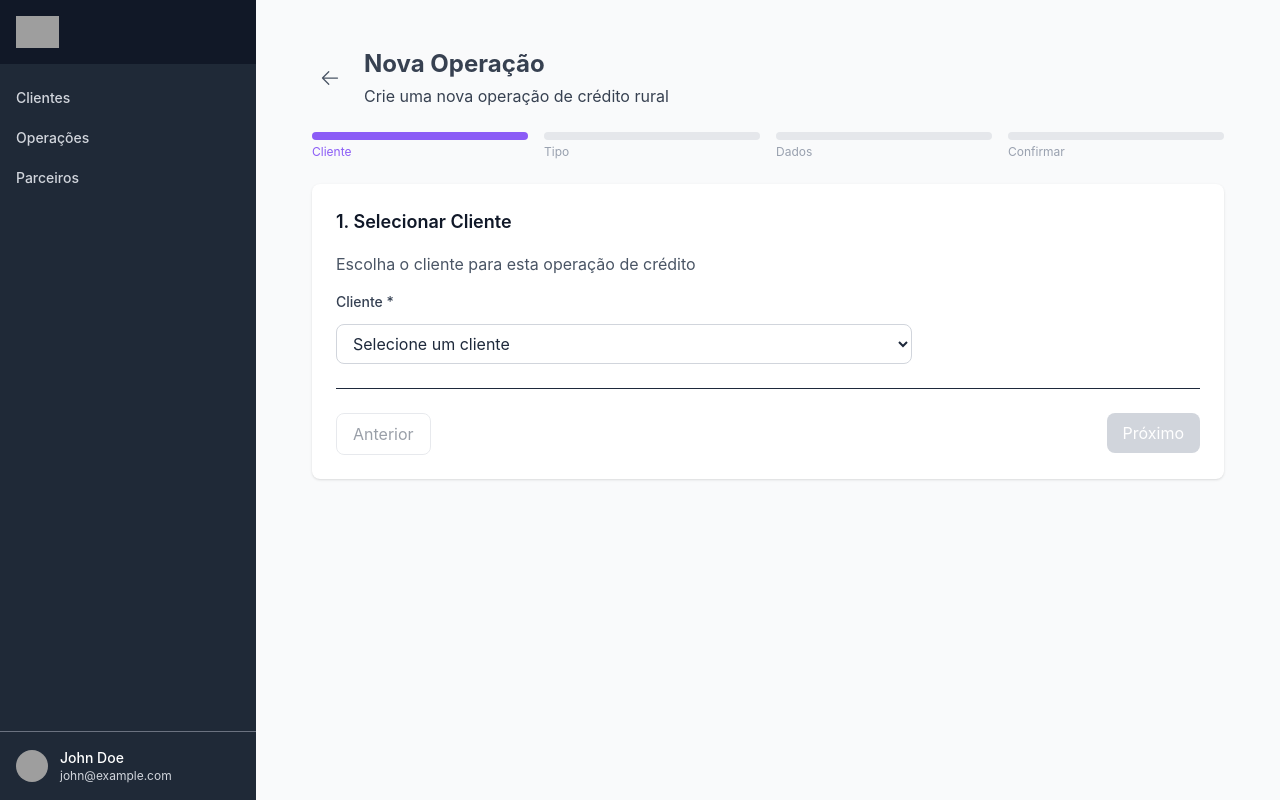
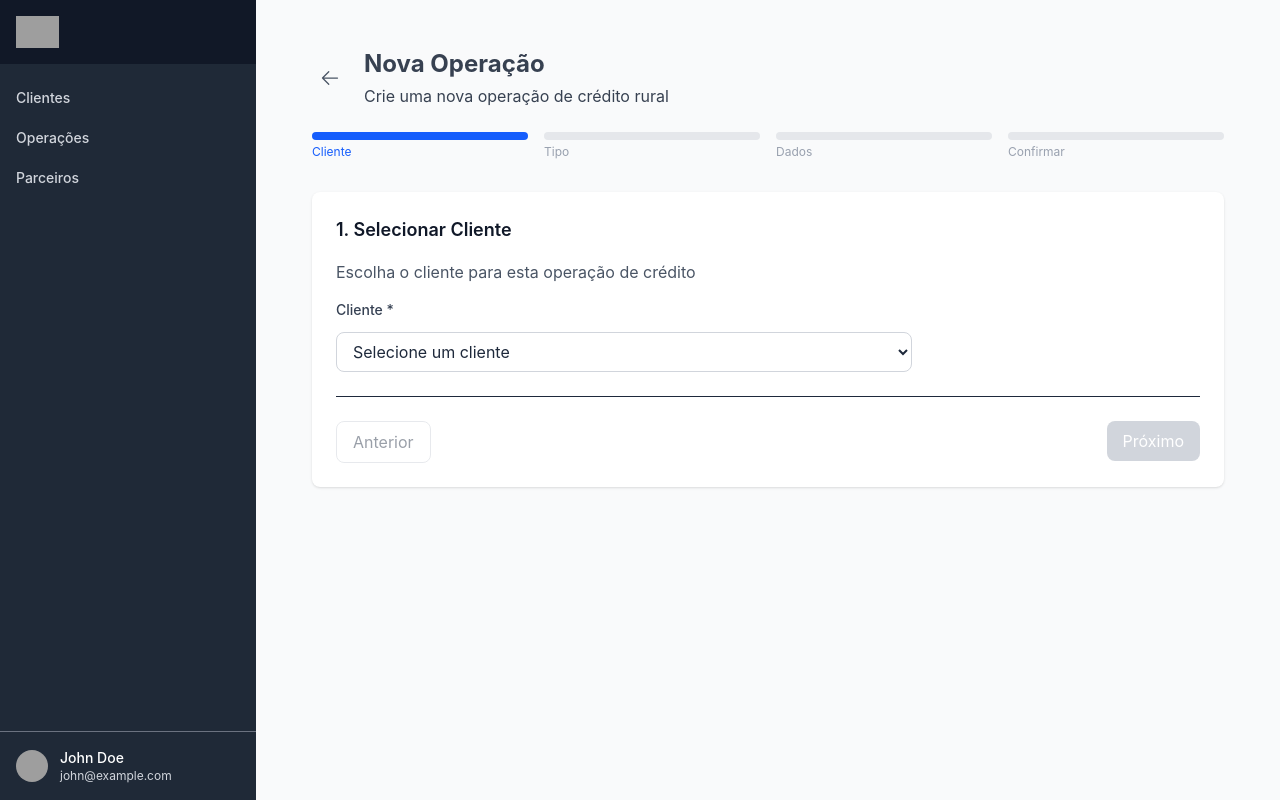
Before and after one commit to Jvctor/chatbot-tour, a React (Vite) app: page /operations/create in a window 1280 px wide. Built offline with nearby package versions, Linux system fonts and the light colour scheme; grey boxes are pictures that could not be loaded.

Commit message:
feat: criando componente StepProgress

```diff
--- /dev/null
+++ b/src/components/StepProgress.tsx
@@ -0,0 +1,40 @@
+import React from 'react';
+
+interface Step {
+  id: number;
+  label: string;
+  completed?: boolean;
+}
+
+interface StepProgressProps {
+  steps: Step[];
+  currentStep: number;
+  className?: string;
+}
+
+const StepProgress: React.FC<StepProgressProps> = ({
+  steps,
+  currentStep,
+  className = ""
+}) => {
+  return (
+    <div className={`mb-8 ${className}`}>
+      <div className="flex items-center space-x-4">
+        {steps.map((step) => (
+          <div key={step.id} className="flex-1">
+            <div className={`h-2 rounded-full transition-colors duration-200 ${
+              step.id <= currentStep ? 'bg-blue-600' : 'bg-gray-200'
+            }`} />
+            <p className={`text-xs mt-1 transition-colors duration-200 ${
+              step.id <= currentStep ? 'text-blue-600' : 'text-gray-400'
+            }`}>
+              {step.label}
+            </p>
+          </div>
+        ))}
+      </div>
+    </div>
+  );
+};
+
+export default StepProgress;
--- a/src/pages/operations/CreateOperation.tsx
+++ b/src/pages/operations/CreateOperation.tsx
@@ -3,6 +3,7 @@ import { Link, useNavigate } from 'react-router-dom';
 import { ArrowLeftIcon } from '@heroicons/react/24/outline';
 import { mockClients } from '../../data/mockData';
 import PageHeader from '../../components/PageHeader';
+import StepProgress from '../../components/StepProgress';
 
 const CreateOperation: React.FC = () => {
   const navigate = useNavigate();
@@ -20,6 +21,13 @@ const CreateOperation: React.FC = () => {
     'Crédito Pecuário',
     'Financiamento de Máquinas',
     'Capital de Giro Rural'
+  ];
+
+  const steps = [
+    { id: 1, label: 'Cliente' },
+    { id: 2, label: 'Tipo' },
+    { id: 3, label: 'Dados' },
+    { id: 4, label: 'Confirmar' }
   ];
 
   const handleInputChange = (e: React.ChangeEvent<HTMLInputElement | HTMLSelectElement | HTMLTextAreaElement>) => {
@@ -244,25 +252,10 @@ const CreateOperation: React.FC = () => {
           }
         ]}
       />
-      <div >
-        <div className="flex items-center space-x-4">
-          {[1, 2, 3, 4].map((step) => (
-            <div key={step} className="flex-1">
-              <div className={`h-2 rounded-full ${
-                step <= currentStep ? 'bg-secondary' : 'bg-gray-200'
-              }`} />
-              <p className={`text-xs mt-1 ${
-                step <= currentStep ? 'text-secondary' : 'text-gray-400'
-              }`}>
-                {step === 1 && 'Cliente'}
-                {step === 2 && 'Tipo'}
-                {step === 3 && 'Dados'}
-                {step === 4 && 'Confirmar'}
-              </p>
-            </div>
-          ))}
-        </div>
-      </div>
+      <StepProgress
+        steps={steps}
+        currentStep={currentStep}
+      />
       <div className=" mt-6">
         <div className="bg-white rounded-lg shadow p-6">
           <form onSubmit={handleSubmit}>
```
